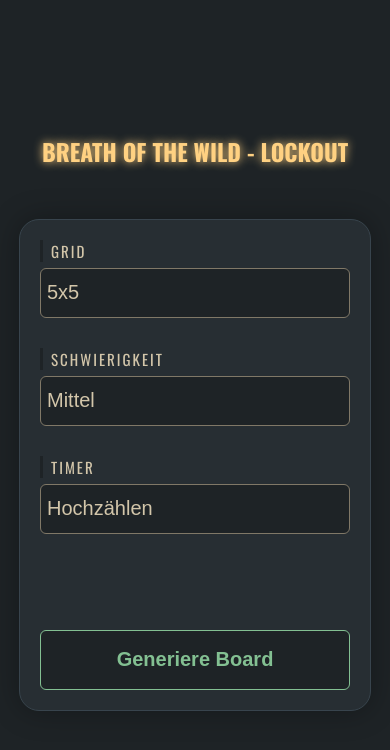
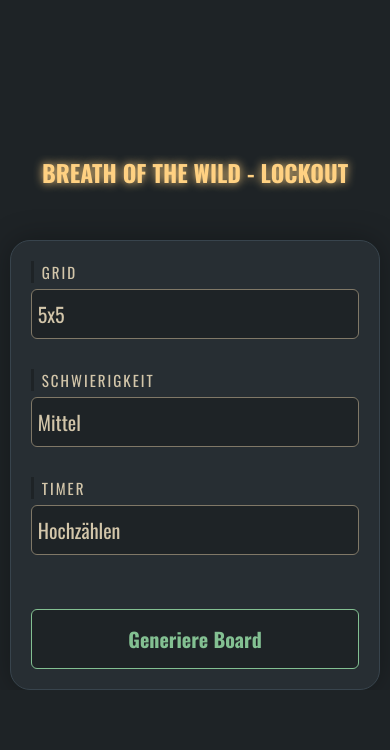
Before and after one commit to jfonbe/botw_lockout, a React (Vite) app in the folder frontend/: page / in a window 390 px wide. Shown: the top 750 px of the page. Built offline with nearby package versions, Linux system fonts and the light colour scheme.

Commit message:
style: change some css properties

```diff
--- a/frontend/src/App.css
+++ b/frontend/src/App.css
@@ -1,4 +1,10 @@
 @import url('https://fonts.googleapis.com/css2?family=Oswald:wght@200..700&display=swap');
+
+*,
+*::before,
+*::after {
+    box-sizing: border-box;
+}
 
 :root {
   --bg-color-1: #1E2326;
@@ -12,9 +18,7 @@
 }
 
 html, body {
-  height: 100vh;
-  width: 100vw;
-
+  min-height: 100%;
   margin: 0;
   padding: 0;
 
@@ -27,10 +31,14 @@
 }
 
 #root {
-  height: 100vh;
+  min-height: 100dvh;
   width: 100vw;
 
   display: flex;
   justify-content: center;
   align-items: center;
 }
+
+button {
+    font: inherit;
+}
--- a/frontend/src/css/Dropdown.module.css
+++ b/frontend/src/css/Dropdown.module.css
@@ -1,10 +1,11 @@
 .dropdown {
     display: flex;
     flex-direction: column;
+    flex: 1;
 
     position: relative;
 
-    width: calc(100%/3);
+    min-width: 0;
     height: 100%;
     margin: 0 5px;
 
@@ -44,20 +45,21 @@
 
 .dropdownInput:hover {
     cursor: pointer;
-    border: 1px solid var(--fg-color-2);
+    border-color: var(--fg-color-2);
 }
 
 .dropdownMenu {
     display: flex;
-    justify-content: space-between;
     flex-wrap: wrap;
+    justify-content: center;
+    gap: 10px;
 
     z-index: 1000;
 
     position: absolute;
     top: 115%;
 
-    width: calc(100% - 22px);
+    width: 100%;
     padding: 10px;
 
     border-radius: 10px;
--- a/frontend/src/css/DropdownButton.module.css
+++ b/frontend/src/css/DropdownButton.module.css
@@ -4,7 +4,6 @@
     align-items: center;
 
     height: 50px;
-    margin: 5px;
 
     font-size: 18px;
 
@@ -13,7 +12,10 @@
     border: 1px solid var(--fg-color-1);
     border-radius: 6px;
 
-    transition: transform 0.2s ease, border-color 0.2s ease;
+    transition:
+        transform 0.2s ease,
+        border-color 0.2s ease,
+        border-color 0.2s ease;
 }
 
 .dropdownButton:hover {
@@ -23,12 +25,9 @@
     border-color: var(--green-color);
 }
 
-.grid {
-    width: calc((100% - 30px) / 3);
-}
-
+.grid,
 .difficulty {
-    width: calc((100% - 30px) / 3);
+    width: calc(100% / 3);
 }
 
 .timer {
--- a/frontend/src/css/InputContainer.module.css
+++ /dev/null
@@ -1,32 +0,0 @@
-.inputContainer {
-    display: flex;
-    flex-direction: column;
-    justify-content: space-between;
-
-    height: 200px;
-    width: calc(100% - 80px);
-    max-width: 1800px;
-    padding: 20px;
-
-    background-color: var(--bg-color-2);
-
-    border-radius: 20px;
-    border: 1px solid var(--bg-color-2-brighter);
-    box-shadow: 0px 0px 30px rgba(0, 0, 0, .3);
-}
-
-.dropdownContainer {
-    display: flex;
-    justify-content: center;
-}
-
-@media (max-width: 1200px) {
-    .inputContainer {
-        height: 450px;
-    }
-
-    .dropdownContainer {
-        flex-direction: column;
-        gap: 30px;
-    }
-}
--- a/frontend/src/css/Settings.module.css
+++ b/frontend/src/css/Settings.module.css
@@ -27,8 +27,8 @@
     flex-direction: column;
     justify-content: space-between;
 
-    height: 200px;
-    width: calc(100% - 80px);
+    min-height: 200px;
+    width: 95%;
     max-width: 1800px;
     padding: 20px;
 
@@ -46,7 +46,7 @@
 
 @media (max-width: 1200px) {
     .inputContainer {
-        height: 450px;
+        min-height: 450px;
     }
 
     .dropdownContainer {
```
